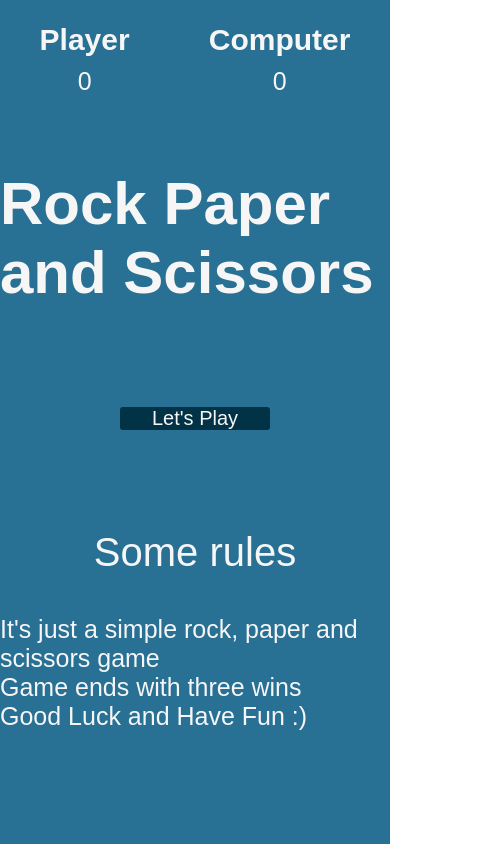
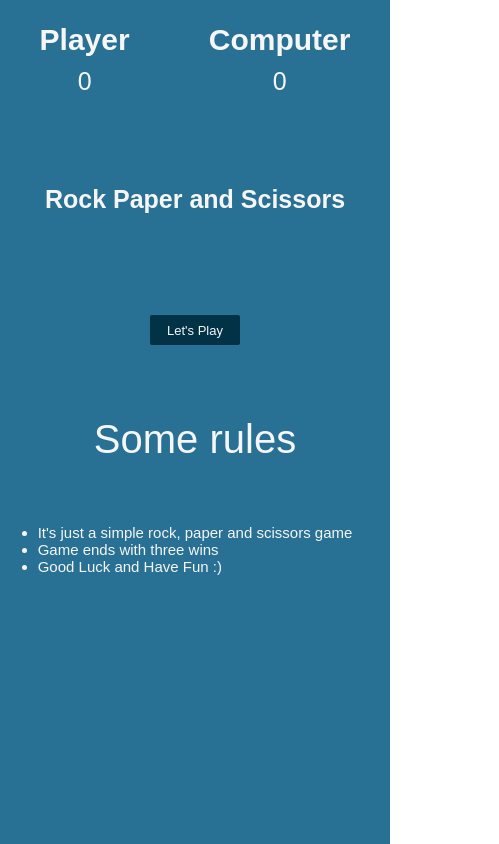
Before and after one commit to KotyaTheCat/rps, a plain HTML site: page index.html in a window 390 px wide. Shown: the whole page, 499 px wide, since content can reach past the window. Drawn offline with Linux system fonts and the light colour scheme.

Commit message:
added responsive css to sites

```diff
--- a/css/main.scss
+++ b/css/main.scss
@@ -3,6 +3,7 @@
     padding: 0;
     box-sizing: border-box;
 }
+
 p {
     margin-bottom: 40px;
 }
@@ -50,28 +51,28 @@ section {
 
 .intro {
     color: #f6f6f6;
-    height: 50vh;
+    height: 70vh;
     display: flex;
     flex-direction: column;
     align-items: center;
     justify-content: space-around;
     transition: opacity 0.5s ease;
 
+
     h1 {
         font-size: 60px;
+        margin-bottom: 20vh;
+        text-align: center;
     }
 
     .mt-4 {
-        matgin-bottom: 30px;
+        margin-bottom: 30px;
+        margin-top: 30px;
         font-size: 40px;
     }
 
     li {
         font-size: 25px;
-    }
-    button {
-        margin-top: 100px;
-        margin-bottom: 100px;
     }
 }
 
@@ -160,6 +161,50 @@ div.fadeIn {
     pointer-events: all;
 }
 
+@media (max-width: 600px) {
+    .intro {
+
+        height: 50vh;
+
+        h1 {
+            font-size: 25px;
+            margin-bottom: 60px;
+
+        }
+
+        li {
+            font-size: 15px;
+
+        }
+    }
+
+    .intro button,
+    .match button,
+    .playerName button,
+    .gameOver button,
+        {
+        width: 90px;
+        height: 30px;
+        cursor: pointer;
+        margin: 10px;
+        background: none;
+        border: none;
+        color: #f6f6f6;
+        font-size: 13px;
+        background: #023246;
+        border-radius: 2px;
+    }
+    img {
+        width: 152px;
+        height: 134px;
+    }
+
+    .options {
+        justify-content: center;
+    }
+
+}
+
     @keyframes shakePlayer {
         0% {
             transform: rotateY(180deg) rotateZ(0deg) translateY(0px);
```
Also changed, not shown: css/main.css, 1 other file. Lines whose indentation alone changed are shown as unchanged.
